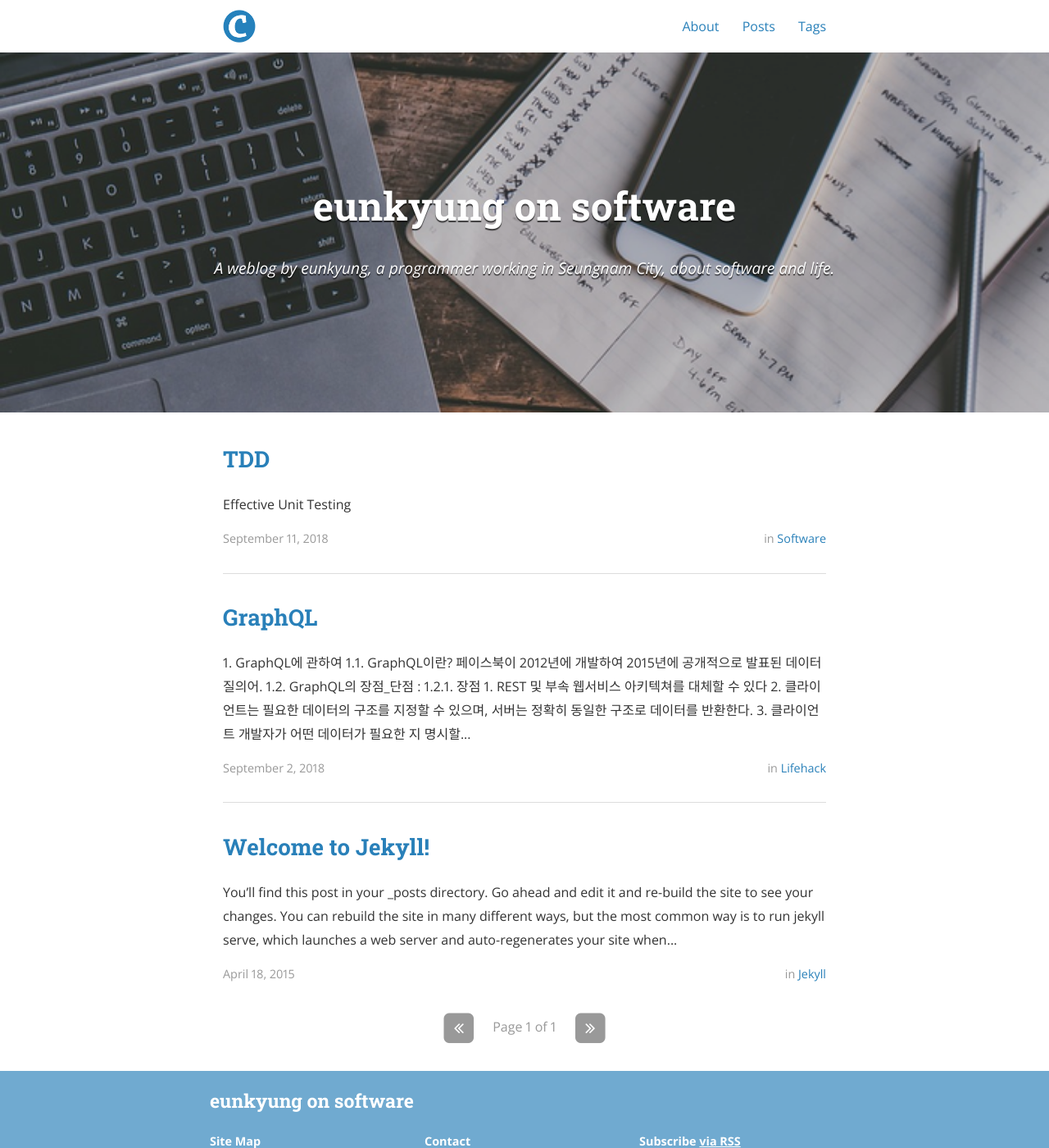
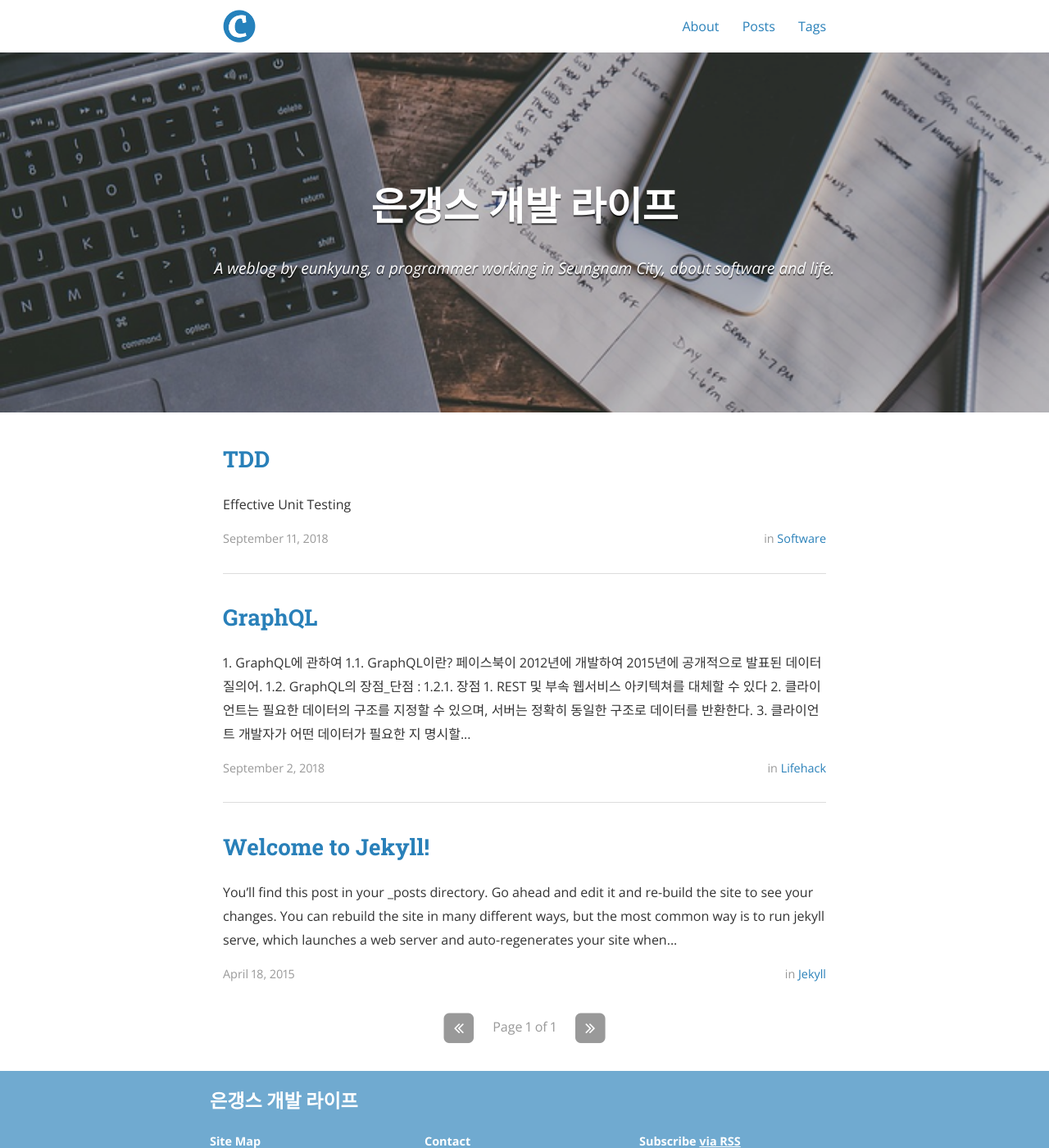
Before and after one commit to nkek1027/jekyll_centrarium_now, a Jekyll site: the page built from index.html, in a window 1280 px wide and 1400 px high. Shown: the whole window at 82% size. Built offline with Jekyll 4.4.1, drawn with Linux system fonts in a browser that asks for light colours; nearby versions of some CDN libraries; the list of posts is cut into pages by our own code.

Commit message:
Update _config.yml

```diff
--- a/_config.yml
+++ b/_config.yml
@@ -14,7 +14,7 @@ exclude:
 
 # todo_now (change as yours)
 # Site settings
-title: eunkyung on software
+title: 은갱스 개발 라이프
 subtitle: "A weblog by eunkyung, a programmer working in Seungnam City, about software and life."
 email: skarnd88@gmail.com
 name: nkek1027
```
